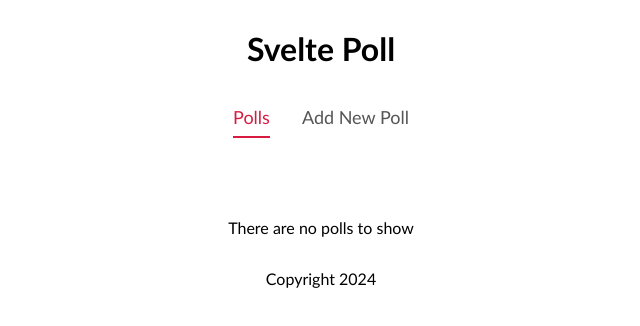
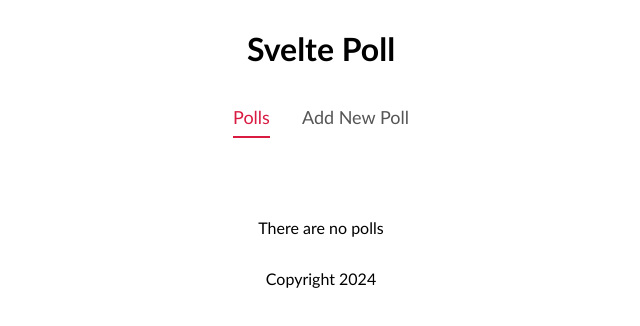
Before and after one commit to gtstarnes/SveltePoll, a SvelteKit app: page / in a window 1280 px wide. Both pictures are taken after a click on the button "Polls". Shown: the top 326 px of the page, without its empty margins (319-959 px from the left). Built offline with nearby package versions, Linux system fonts and the light colour scheme.

Commit message:
updated with store

```diff
--- a/src/Components/polls/pollDetails.svelte
+++ b/src/Components/polls/pollDetails.svelte
@@ -1,18 +1,37 @@
 <script lang="ts">
-	import { createEventDispatcher } from "svelte";
     import type { PollType } from "../../types/types";
+    import PollStore from "../../stores/PollStore";
 
     export let poll: PollType;
-    $: totalVotes = poll.voteA + poll.voteB;
-    $: percentA = Math.floor(poll.voteA / totalVotes * 100);
-    $: percentB = Math.floor(poll.voteB / totalVotes * 100);
+
+    let pollData: PollType | undefined;
+    $: pollData = $PollStore.find(p => p.id === poll.id);
+
+    let totalVotes = (pollData?.voteA ?? 0) + (pollData?.voteB ?? 0);
+    let percentA = Math.floor((pollData?.voteA ?? 0) / totalVotes * 100);
+    let percentB = Math.floor((pollData?.voteB ?? 0) / totalVotes * 100);
+
+    const handleVote = (option: string, id: number) => {
+        PollStore.update(polls => {
+            return polls.map(poll => {
+                if (poll.id === id) {
+                    if (option === 'a') {
+                        return {...poll, voteA: poll.voteA + 1};
+                    }
+                    if (option === 'b') {
+                        return {...poll, voteB: poll.voteB + 1};
+                    }
+                }
+                return poll;
+            });
+        });
+
+        totalVotes = (pollData?.voteA ?? 0) + (pollData?.voteB ?? 0);
+        percentA = Math.floor((pollData?.voteA ?? 0) / totalVotes * 100);
+        percentB = Math.floor((pollData?.voteB ?? 0) / totalVotes * 100);
+    }
 
 
-    const dispatch = createEventDispatcher();
-
-    const handleVote = (option: string, id: number) => {
-        dispatch('vote', {option, id})
-    }
 </script>
 
 <div class="poll">
@@ -22,9 +41,9 @@
         <button class="percent-B" style="width: {percentB}%" on:click={()=>handleVote('b', poll.id)}>{poll.optionB}</button>
     </div>
     <div class="totals">
-        <p>Votes for A: {poll.voteA}</p>
+        <p>Votes for A: {pollData?.voteA ?? 0}</p>
         <p>Total Votes: {totalVotes}</p>
-        <p>Votes for B: {poll.voteB}</p>
+        <p>Votes for B: {pollData?.voteB ?? 0}</p>
     </div>
 </div>
 
@@ -64,6 +83,7 @@
         gap: 20px;
         justify-content: center;
         border: 2px solid white;
-        width: 50%;
+        width: 60%;
+        padding: 10px;
     }
 </style>
--- a/src/Components/polls/pollsList.svelte
+++ b/src/Components/polls/pollsList.svelte
@@ -2,16 +2,22 @@
     import type { PollType } from "../../types/types"
     import PollDetails from "./pollDetails.svelte";
     import Card from "./card.svelte";
+    import PollStore from "../../stores/PollStore";
 
-    export let polls: PollType[] = []
+    export let polls = $PollStore
+
 </script>
 
 <div class="pollList">
-    {#each polls as poll (poll.id)}
-        <Card>
-            <PollDetails {poll} on:vote />
-        </Card>
-    {/each}
+    {#if $PollStore.length === 0}
+        <p>There are no polls</p>
+    {:else}
+        {#each polls as poll (poll.id)}
+            <Card>
+                <PollDetails {poll} />
+            </Card>
+        {/each}
+    {/if}
 </div>
 
 <style>
--- a/src/routes/+page.svelte
+++ b/src/routes/+page.svelte
@@ -5,12 +5,12 @@
 	import PollsList from '../Components/polls/pollsList.svelte';
 	import Header from '../Components/header.svelte';
 	import Footer from '../Components/footer.svelte';
+    import PollStore from '../stores/PollStore';
 
     const tabs = ["Polls", "Add New Poll"]
     let activeTab: string;
-    let polls: PollType[] = [];
 
-    if (polls.length === 0) {
+    if ($PollStore.length === 0) {
         activeTab = "Add New Poll";
     } else {
         activeTab = "Polls";
@@ -21,25 +21,9 @@
     }
 
     const addPoll = (e: CustomEvent<PollType>) => {
-        polls = [e.detail, ...polls]
-        console.log(polls);
         activeTab = "Polls";
     }
 
-    const handleVote = (e: CustomEvent<VoteType>) => {
-        const {option, id} = e.detail;
-        polls = polls.map(poll => {
-            if (poll.id === id) {
-                if(option === 'a'){
-                    return {...poll, voteA: poll.voteA + 1}
-                }
-                if(option === 'b'){
-                    return {...poll, voteB: poll.voteB + 1}
-                }
-            }
-            return poll;
-        })
-    }
 </script>
 
 
@@ -47,11 +31,7 @@
     <Header />
     <Tabs {tabs} {activeTab} on:changeTab={changeTab}/>
     {#if activeTab === "Polls"}
-        {#if polls.length === 0}
-            <p>There are no polls to show</p>
-        {:else}
-            <PollsList {polls} on:vote={handleVote} />
-        {/if}
+        <PollsList />
     {:else}
         <h4>Add New Poll</h4>
         <AddPollForm on:addPoll={addPoll} />
--- /dev/null
+++ b/src/stores/PollStore.ts
@@ -0,0 +1,8 @@
+import { writable } from "svelte/store";
+import type { PollType } from "../types/types";
+
+const initialPolls: PollType[] = []
+const PollStore = writable(initialPolls);
+
+
+export default PollStore;
```
